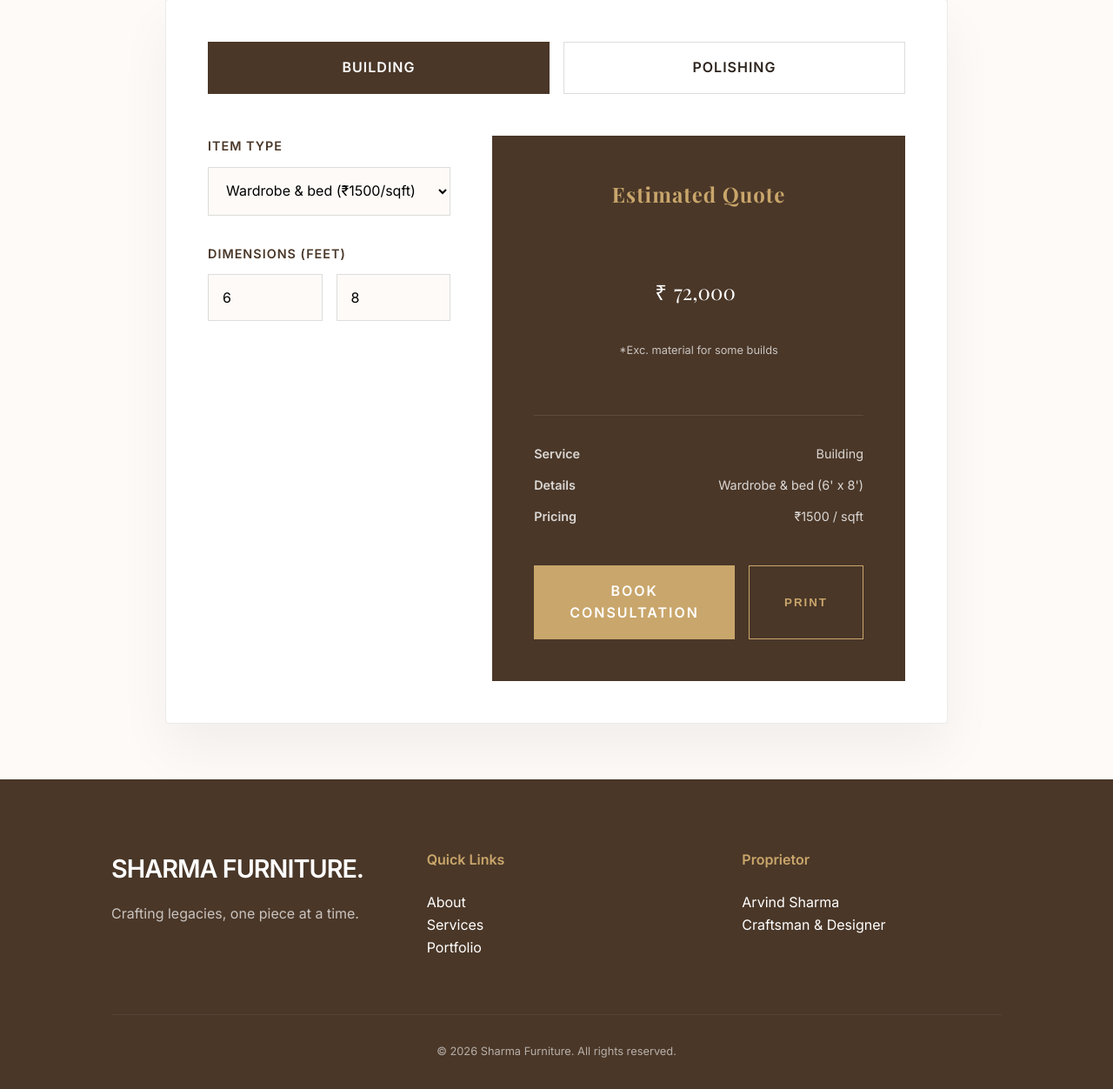
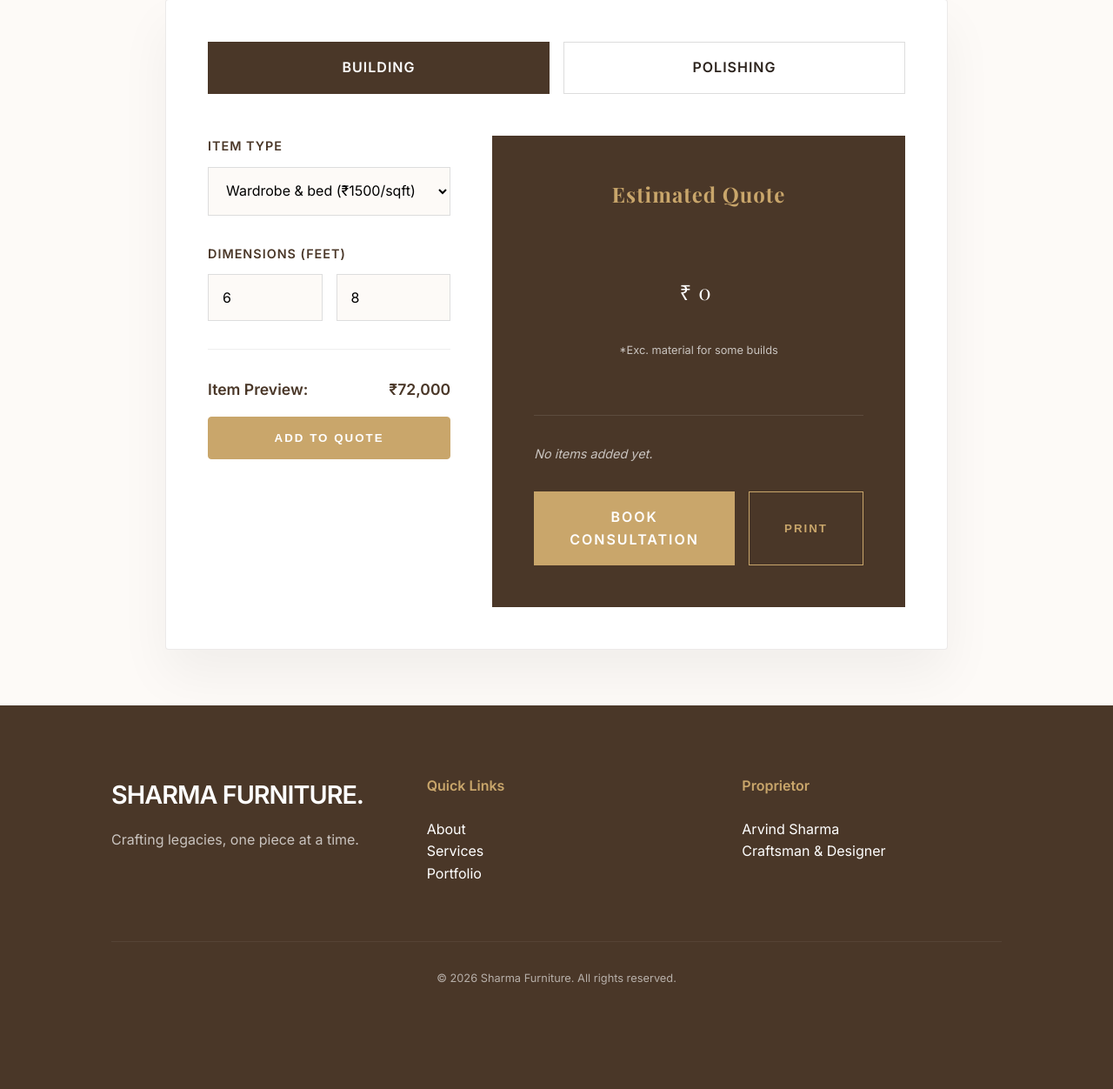
Before and after one commit to bakamurkhyash/SharmaFurnitures, a Flask app: page /calculator in a window 1280 px wide. Shown: the part 516-1768 px from the top of the page at 87% size. After the commit the page ends 1648 px from the top, so only its background shows below. Run offline with Flask 3, Linux system fonts and the light colour scheme; some web fonts are replaced.

Commit message:
final commit (hopefully)

```diff
--- a/static/css/calculator.css
+++ b/static/css/calculator.css
@@ -97,6 +97,22 @@
     border-top: 1px solid rgba(255, 255, 255, 0.1);
     padding-top: 2rem;
     text-align: left;
+    max-height: 250px;
+    overflow-y: auto;
+}
+
+/* Custom scrollbar for webkit */
+.quotation-summary::-webkit-scrollbar {
+    width: 6px;
+}
+
+.quotation-summary::-webkit-scrollbar-track {
+    background: rgba(255, 255, 255, 0.05);
+}
+
+.quotation-summary::-webkit-scrollbar-thumb {
+    background: rgba(255, 255, 255, 0.2);
+    border-radius: 3px;
 }
 
 .summary-item {
--- a/templates/calculator.html
+++ b/templates/calculator.html
@@ -58,7 +58,7 @@
             <div id="polishingFields" style="display: none;">
                 <div class="form-group">
                     <label for="polishItem">Type of Service</label>
-                    <select id="polishItem" onchange="updateCalc()">
+                    <select id="polishItem" onchange="updatePreview()">
                         <optgroup label="Wood polish..">
                             <option value="hand_polish">Hand Polish (₹50/sqft)</option>
                             <option value="melamine_polish">Malamine Polish (₹80/sqft)</option>
@@ -80,8 +80,18 @@
                 <div class="form-group">
                     <label>Total Surface Area (Sq. Ft.)</label>
                     <input type="number" id="polishArea" placeholder="Enter total area" value="10"
-                        oninput="updateCalc()">
+                        oninput="updatePreview()">
                 </div>
+            </div>
+
+            <div class="form-action" style="margin-top: 2rem; padding-top: 2rem; border-top: 1px solid #eee;">
+                <div
+                    style="margin-bottom: 1rem; font-size: 1.1rem; font-weight: 600; color: var(--primary-color); display: flex; justify-content: space-between;">
+                    <span>Item Preview:</span>
+                    <span>₹<span id="previewPrice">0</span></span>
+                </div>
+                <button class="btn" onclick="addToQuote()" style="width: 100%; border-radius: 4px;">Add to
+                    Quote</button>
             </div>
         </div>
 
@@ -92,23 +102,14 @@
             </div>
             <p style="opacity: 0.7; font-size: 0.8rem; margin-bottom: 2rem;">*Exc. material for some builds</p>
 
-            <div class="quotation-summary">
-                <div class="summary-item">
-                    <span>Service</span>
-                    <span id="summService">Building</span>
-                </div>
-                <div class="summary-item">
-                    <span>Details</span>
-                    <span id="summDetails">Wardrobe & bed</span>
-                </div>
-                <div class="summary-item">
-                    <span>Pricing</span>
-                    <span id="summFinish">1500 / sqft</span>
+            <div class="quotation-summary" id="quoteList">
+                <div class="empty-state" style="opacity: 0.7; font-style: italic; font-size: 0.9rem;">
+                    No items added yet.
                 </div>
             </div>
 
-            <div class="action-buttons">
-                <a href="/#contact" class="btn" style="flex: 2; border-color: var(--secondary-color);">Book
+            <div class="action-buttons" style="margin-top: auto; padding-top: 2rem;">
+                <a href="/#contact" class="btn no-print" style="flex: 2; border-color: var(--secondary-color);">Book
                     Consultation</a>
                 <button onclick="window.print()" class="btn print-btn"
                     style="flex: 1; background: transparent; color: var(--secondary-color); border-color: var(--secondary-color);">Print</button>
@@ -119,6 +120,8 @@
 
 <script>
     let currentService = 'building';
+    let quoteItems = [];
+    let currentPreviewItem = null;
 
     const rates = {
         building: {
@@ -128,15 +131,15 @@
             designer_partition: { price: 1500, type: 'sqft', name: 'Designer partition' },
             loft: { price: 950, type: 'sqft', name: 'Loft' },
             wooden_door: { price: 4500, type: 'unit', name: 'Wooden Door (with)' },
-            window_2_track: { price: 250, type: 'sqft', name: 'Window (2 tracks) (regular material)' },
-            window_3_track: { price: 290, type: 'sqft', name: 'Window (3 track) (regular material)' },
+            window_2_track: { price: 250, type: 'sqft', name: 'Window (2 tracks)' },
+            window_3_track: { price: 290, type: 'sqft', name: 'Window (3 track)' },
             sofa_cum_bed: { price: 1500, type: 'sqft', name: 'Sofa cum bed' },
             sofa_frame: { price: 300, type: 'sqft', name: 'Sofa Frame' },
-            ceiling: { price: 800, type: 'sqft', name: 'Ceiling (wooden)' },
+            ceiling: { price: 800, type: 'sqft', name: 'Ceiling' },
             kitchen_trolley_basket: { price: 3500, type: 'rft', name: 'Kitchen trolley (basket)' },
             kitchen_trolley_tandem: { price: 6500, type: 'rft', name: 'Kitchen trolley (tandem)' },
             kitchen_wardrobe: { price: 1200, type: 'sqft', name: 'Kitchen wardrobe' },
-            kitchen_granite_door: { price: 1050, type: 'sqft', name: 'Kitchen granite wardrobe door' },
+            kitchen_granite_door: { price: 1050, type: 'sqft', name: 'Kitchen granite door' },
             palmet: { price: 550, type: 'sqft', name: 'Palmet' },
             office_furniture: { price: 1500, type: 'sqft', name: 'Office furniture' },
             counter: { price: 1300, type: 'sqft', name: 'Counter' },
@@ -165,7 +168,7 @@
         if (service === 'building') {
             updateBuildingInputs();
         } else {
-            updateCalc();
+            updatePreview();
         }
     }
 
@@ -178,65 +181,125 @@
         if (config.type === 'sqft') {
             dimsLabel.innerText = "Dimensions (Feet)";
             dimsInputs.innerHTML = `
-                <input type="number" id="buildLen" placeholder="Width" value="6" oninput="updateCalc()">
-                <input type="number" id="buildHt" placeholder="Height" value="8" oninput="updateCalc()">
+                <input type="number" id="buildLen" placeholder="Width" value="6" oninput="updatePreview()">
+                <input type="number" id="buildHt" placeholder="Height" value="8" oninput="updatePreview()">
             `;
         } else if (config.type === 'rft') {
             dimsLabel.innerText = "Running Feet (Length)";
             dimsInputs.innerHTML = `
-                <input type="number" id="buildLen" placeholder="Length" value="10" oninput="updateCalc()">
+                <input type="number" id="buildLen" placeholder="Length" value="10" oninput="updatePreview()">
             `;
         } else if (config.type === 'unit') {
             dimsLabel.innerText = "Quantity (Units)";
             dimsInputs.innerHTML = `
-                <input type="number" id="buildQty" placeholder="Quantity" value="1" oninput="updateCalc()">
+                <input type="number" id="buildQty" placeholder="Quantity" value="1" oninput="updatePreview()">
             `;
         }
 
-        updateCalc();
+        updatePreview();
     }
 
-    function updateCalc() {
+    function updatePreview() {
         let total = 0;
-        const summService = document.getElementById('summService');
-        const summDetails = document.getElementById('summDetails');
-        const summFinish = document.getElementById('summFinish');
-        const finalPriceDisp = document.getElementById('finalPrice');
+        let detailsStr = '';
+        let serviceStr = '';
+        let dimsStr = '';
 
         if (currentService === 'building') {
             const item = document.getElementById('itemType').value;
             const config = rates.building[item];
-
-            summService.innerText = "Building";
-            summFinish.innerText = `₹${config.price} / ${config.type}`;
+            serviceStr = 'Building: ' + config.name;
 
             if (config.type === 'sqft') {
                 const len = parseFloat(document.getElementById('buildLen').value) || 0;
                 const ht = parseFloat(document.getElementById('buildHt').value) || 0;
                 const area = len * ht;
                 total = area * config.price;
-                summDetails.innerText = `${config.name} (${len}' x ${ht}')`;
+                dimsStr = `${len}' x ${ht}' (${area} sqft)`;
+                detailsStr = `₹${config.price}/sqft × ${area} sqft`;
             } else if (config.type === 'rft') {
                 const len = parseFloat(document.getElementById('buildLen').value) || 0;
                 total = len * config.price;
-                summDetails.innerText = `${config.name} (${len} ft)`;
+                dimsStr = `${len} running ft`;
+                detailsStr = `₹${config.price}/rft × ${len} ft`;
             } else if (config.type === 'unit') {
                 const qty = parseFloat(document.getElementById('buildQty').value) || 0;
                 total = qty * config.price;
-                summDetails.innerText = `${config.name} (${qty} units)`;
+                dimsStr = `${qty} units`;
+                detailsStr = `₹${config.price}/unit × ${qty}`;
             }
         } else {
             const type = document.getElementById('polishItem').value;
             const config = rates.polishing[type];
             const area = parseFloat(document.getElementById('polishArea').value) || 0;
             total = area * config.price;
-
-            summService.innerText = "Polishing";
-            summDetails.innerText = `Area: ${area} Sq. Ft.`;
-            summFinish.innerText = `₹${config.price} / sqft (${config.name})`;
+            serviceStr = 'Polishing: ' + config.name;
+            dimsStr = `${area} sqft`;
+            detailsStr = `₹${config.price}/sqft × ${area} sqft`;
         }
 
-        finalPriceDisp.innerText = total.toLocaleString('en-IN');
+        currentPreviewItem = {
+            service: serviceStr,
+            dims: dimsStr,
+            details: detailsStr,
+            price: total,
+            id: Date.now()
+        };
+
+        document.getElementById('previewPrice').innerText = total.toLocaleString('en-IN');
+    }
+
+    function addToQuote() {
+        if (!currentPreviewItem || currentPreviewItem.price <= 0) return;
+        quoteItems.push({ ...currentPreviewItem });
+        renderQuoteList();
+    }
+
+    function removeQuoteItem(id) {
+        quoteItems = quoteItems.filter(item => item.id !== id);
+        renderQuoteList();
+    }
+
+    function renderQuoteList() {
+        const listEl = document.getElementById('quoteList');
+        const finalPriceEl = document.getElementById('finalPrice');
+
+        let grandTotal = 0;
+
+        if (quoteItems.length === 0) {
+            listEl.innerHTML = `
+                <div class="empty-state" style="opacity: 0.7; font-style: italic; font-size: 0.9rem;">
+                    No items added yet.
+                </div>
+            `;
+        } else {
+            listEl.innerHTML = `
+                <div class="summary-item" style="font-weight: 700; border-bottom: 2px solid var(--primary-color); padding-bottom: 0.5rem; margin-bottom: 1rem; flex-wrap: wrap;">
+                    <div style="flex: 2; min-width: 150px;">Service & Item</div>
+                    <div style="flex: 1; min-width: 100px;">Dimensions</div>
+                    <div style="flex: 1; min-width: 100px;">Rate Details</div>
+                    <div style="text-align: right; width: 100px;">Total</div>
+                    <div class="no-print" style="width: 30px;"></div>
+                </div>
+            `;
+
+            quoteItems.forEach(item => {
+                grandTotal += item.price;
+                listEl.innerHTML += `
+                    <div class="summary-item quote-item-card" style="display: flex; gap: 1rem; align-items: start; margin-bottom: 1rem; flex-wrap: wrap;">
+                        <div style="flex: 2; font-weight: 600; font-size: 0.95rem; min-width: 150px;">${item.service}</div>
+                        <div style="flex: 1; font-size: 0.9rem; opacity: 0.8; min-width: 100px;">${item.dims}</div>
+                        <div style="flex: 1; font-size: 0.9rem; opacity: 0.8; min-width: 100px;">${item.details}</div>
+                        <div style="text-align: right; width: 100px; font-weight: 600;">₹${item.price.toLocaleString('en-IN')}</div>
+                        <div class="no-print" style="width: 30px; text-align: right;">
+                            <button class="remove-btn" onclick="removeQuoteItem(${item.id})" title="Remove item" style="padding: 0;">✕</button>
+                        </div>
+                    </div>
+                `;
+            });
+        }
+
+        finalPriceEl.innerText = grandTotal.toLocaleString('en-IN');
     }
 
     // Initialize
```
Also changed, not shown: other parts of static/css/calculator.css (+32 -1 lines).
